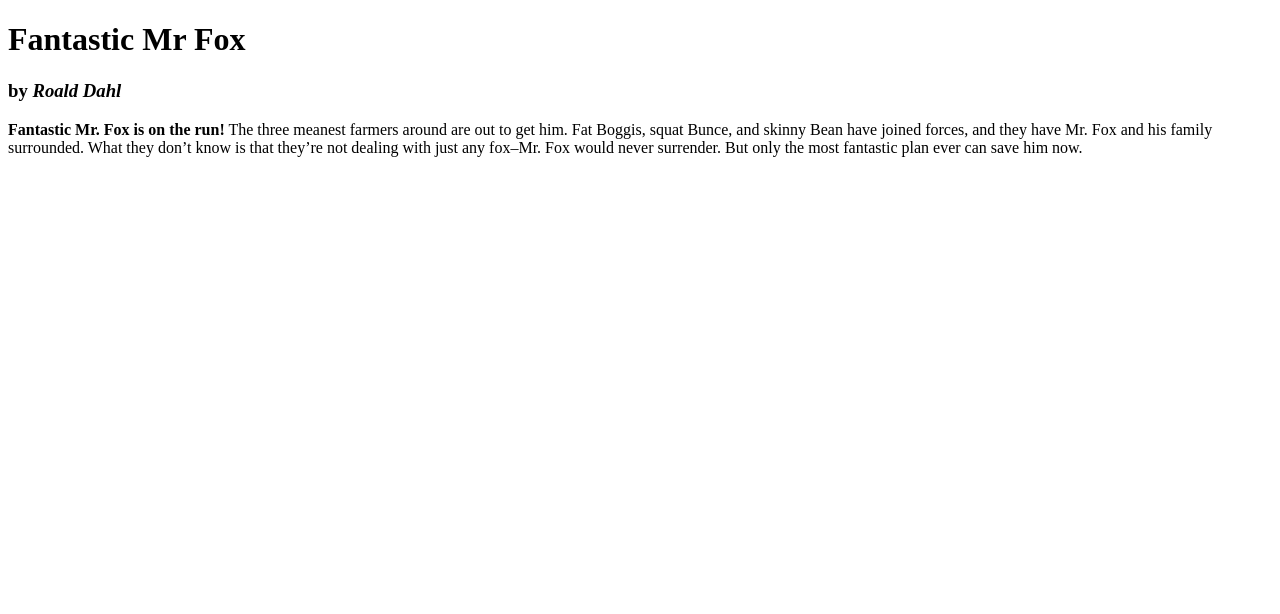
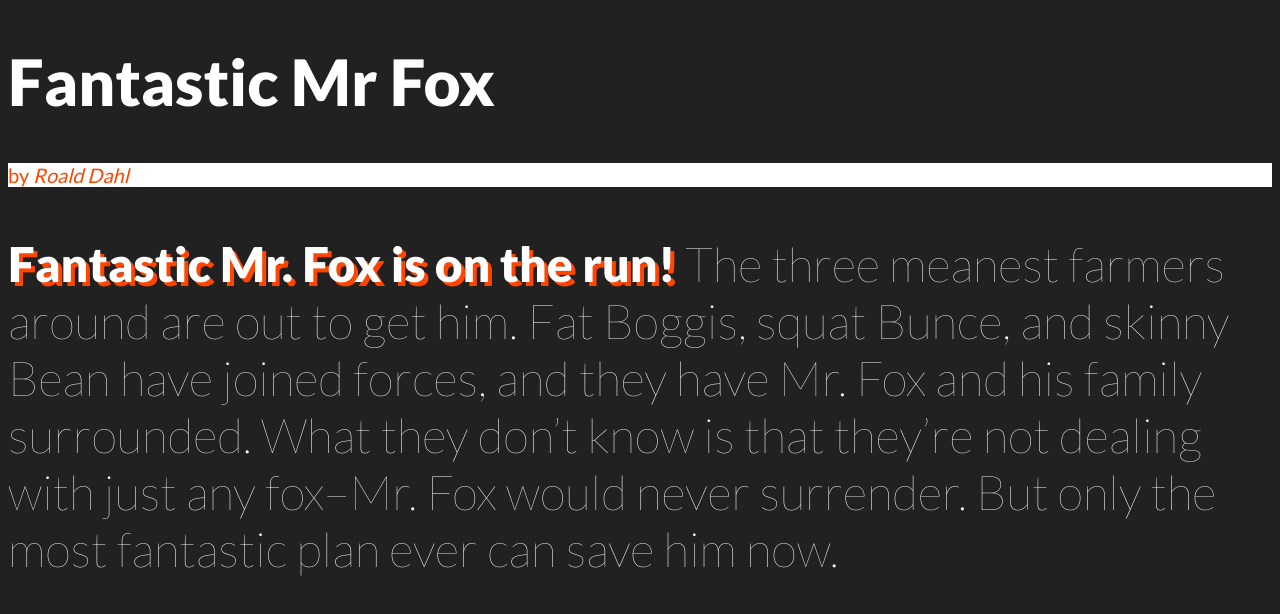
Before and after one commit to janhappi/htmlandcss, a plain HTML site: page 01_html_css/02_02_text_style/page.html in a window 1280 px wide. Drawn offline with Linux system fonts and the light colour scheme.

Commit message:
26 May 2018_Saturday

```diff
--- /dev/null
+++ b/01_html_css/02_01_texts/mystyle.css
@@ -0,0 +1,13 @@
+h1 {
+    color:yellow;
+    background-color:red
+}
+
+em {
+    font-size: 20px;
+}
+
+.my_color {
+    color: orange;
+    background-color: blue
+}
--- a/01_html_css/02_02_text_style/page.css
+++ b/01_html_css/02_02_text_style/page.css
@@ -4,17 +4,19 @@
 /*1. make the background color dark gray: #212121*/
 /*2. change the font family to: 'lato'*/
 .my-body{
-
+	background-color: #212121;
+	font-family: 'lato';
 
 }
 
 /*3. enlarge the font size to: 4rem*/
+
 /*4. thicken the font wight to: 900*/
 /*5. change the text color to: white*/
 .my-title{
-
-
-
+	font-size: 4rem;
+	font-weight: 900;
+	color: white;
 }
 
 /*6. enlarge the font size to: 1.25rem*/
@@ -22,9 +24,10 @@
 /*8. change the text color to: orangered*/
 /*9. change the background color to: white*/
 .my-subtitle{
-
-
-
+	font-size: 1.25rem;
+	font-weight: 400;
+	color: orangered;
+	background-color: white
 
 }
 
@@ -32,9 +35,9 @@
 /*11. thin the font wight to: 100*/
 /*12. change the text color to: white*/
 .my-paragraph{
-
-
-
+	font-size: 3rem;
+	font-weight: 100;
+	color: white
 
 }
 
@@ -44,5 +47,6 @@
 	shadow blur: 0
 	color: orangered*/
 .my-strong{
+	text-shadow: 4px 4px 0 orangered
 
 }
--- a/01_html_css/02_02_text_style/page.html
+++ b/01_html_css/02_02_text_style/page.html
@@ -9,27 +9,27 @@
 <!-- 1. create a linking tag:
 - Type 'link' then press 'tab' key
 - fill in href="page.css" -->
-
+	<link rel="stylesheet" href="page.css">
 
 </head>
 
 <!-- 2. add a class attribute: my-body -->
-<body >
+<body class="my-body">
 
 <!-- 3. add a class attribute: my-title -->
-	<h1 >
+	<h1 class="my-title">
 		Fantastic Mr Fox
 	</h1>
 
 <!-- 4. add a class attribute: my-subtitle -->
-	<h3 >
+	<h3 class="my-subtitle">
 		by <em>Roald Dahl</em>
 	</h3>
 
 <!-- 5. add a class attribute: my-paragraph -->
-	<p >
+	<p class="my-paragraph">
 	<!-- 6. add a class attribute: my-strong -->
-		<strong >Fantastic Mr. Fox is on the run!</strong> The three meanest farmers around are out to get him. Fat Boggis, squat Bunce, and skinny Bean have joined forces, and they have Mr. Fox and his family surrounded. What they don’t know is that they’re not dealing with just any fox–Mr. Fox would never surrender. But only the most fantastic plan ever can save him now.
+		<strong class="my-strong">Fantastic Mr. Fox is on the run!</strong> The three meanest farmers around are out to get him. Fat Boggis, squat Bunce, and skinny Bean have joined forces, and they have Mr. Fox and his family surrounded. What they don’t know is that they’re not dealing with just any fox–Mr. Fox would never surrender. But only the most fantastic plan ever can save him now.
 	</p>
 
 </body>
```
Also changed, not shown: 01_html_css/01_basic_setup/page.html (+12 -0 lines), 01_html_css/02_01_texts/page.html (+5 -1 lines), 01_html_css/profile.html (added, +16 -0 lines).
